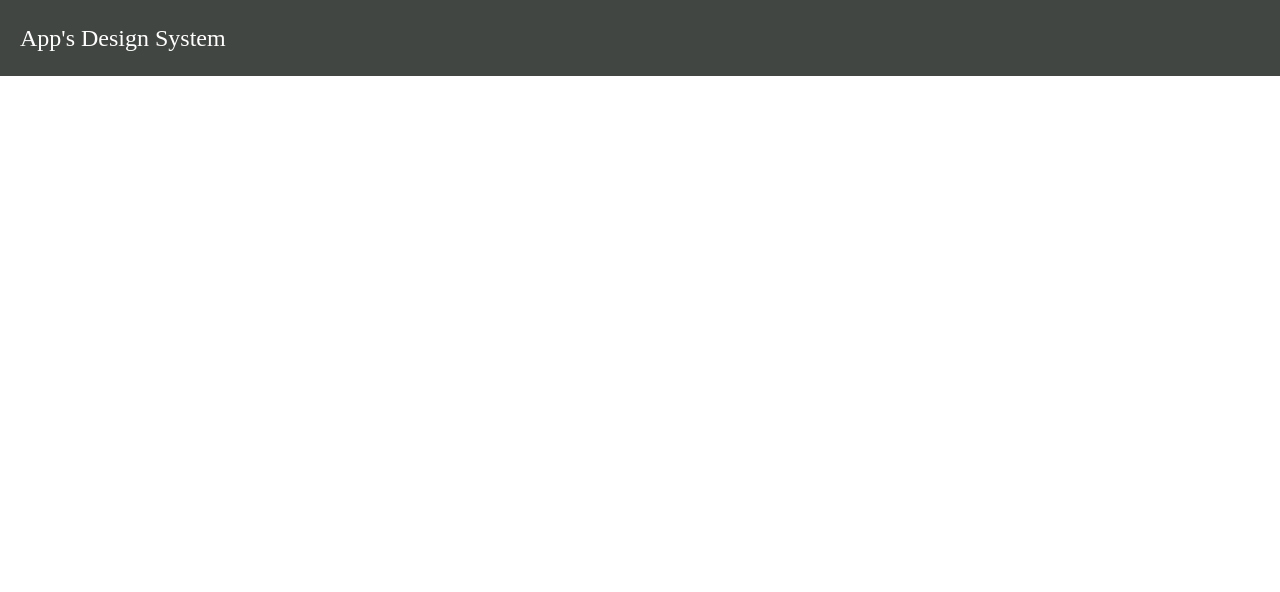
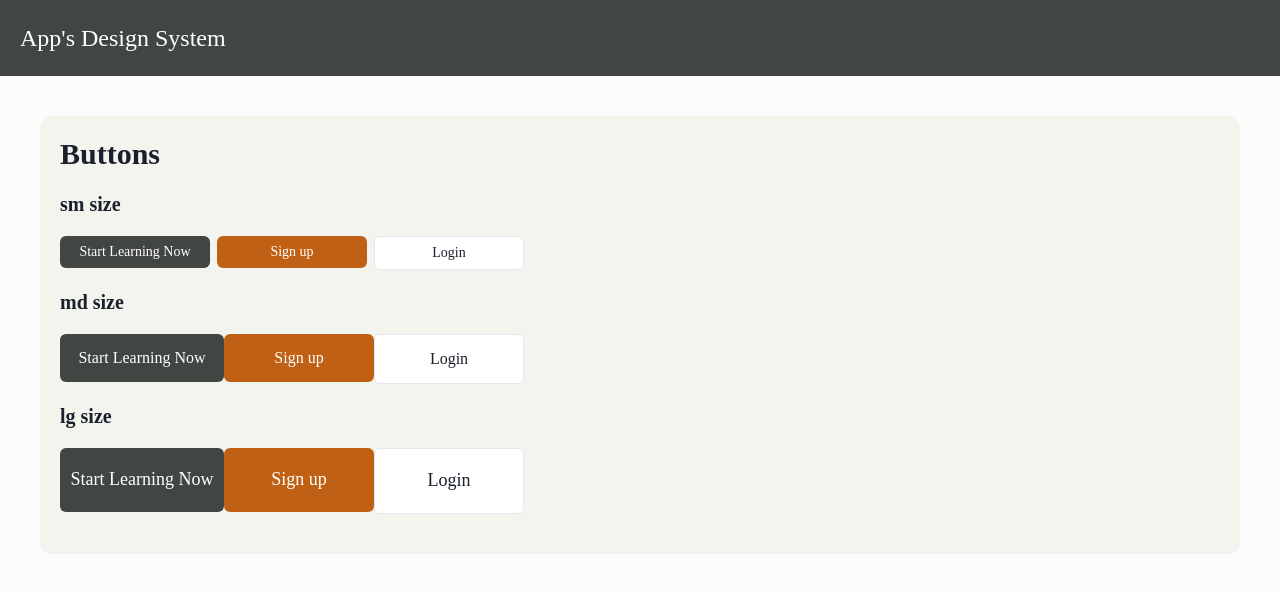
Before and after one commit to napatwongchr/cc8-offline-react-app, a React (Create React App) app in the folder my-app/: page /design-system in a window 1280 px wide. Shown: the top 592 px of the page. Built offline with nearby package versions, Linux system fonts and the light colour scheme; a web font is replaced by a local one.

Commit message:
customise button style

```diff
--- /dev/null
+++ b/my-app/src/components/DesignSystem/Buttons.js
@@ -0,0 +1,54 @@
+import { Button, Box, Flex, Heading } from "@chakra-ui/react";
+
+function Buttons() {
+  return (
+    <Flex direction="column" bg="muted.300" p="5" borderRadius="xl" mb="5">
+      <Heading as="h1" size="lg" mb="5">
+        Buttons
+      </Heading>
+
+      <Box mb="5">
+        <Heading as="h2" size="md" mb="5">
+          sm size
+        </Heading>
+        <Flex justify="space-between" width="40%">
+          <Button size="sm">Start Learning Now</Button>
+          <Button size="sm" variant="secondary">
+            Sign up
+          </Button>
+          <Button size="sm" variant="outline">
+            Login
+          </Button>
+        </Flex>
+      </Box>
+
+      <Box mb="5">
+        <Heading as="h2" size="md" mb="5">
+          md size
+        </Heading>
+        <Flex justify="space-between" width="40%">
+          <Button>Start Learning Now</Button>
+          <Button variant="secondary">Sign up</Button>
+          <Button variant="outline">Login</Button>
+        </Flex>
+      </Box>
+
+      <Box mb="5">
+        <Heading as="h2" size="md" mb="5">
+          lg size
+        </Heading>
+        <Flex justify="space-between" width="40%">
+          <Button size="lg">Start Learning Now</Button>
+          <Button size="lg" variant="secondary">
+            Sign up
+          </Button>
+          <Button size="lg" variant="outline">
+            Login
+          </Button>
+        </Flex>
+      </Box>
+    </Flex>
+  );
+}
+
+export default Buttons;
--- a/my-app/src/pages/DesignSystemPage.js
+++ b/my-app/src/pages/DesignSystemPage.js
@@ -1,10 +1,14 @@
 import { Box } from "@chakra-ui/react";
+import Buttons from "../components/DesignSystem/Buttons";
 
 function DesignSystemPage() {
   return (
-    <Box>
-      <Box bg="brand.200" color="white" p="5" fontSize="2xl">
+    <Box bg="muted.200" minH="100vh">
+      <Box bg="primary.200" color="white" p="5" fontSize="2xl">
         App's Design System
+      </Box>
+      <Box p="10">
+        <Buttons />
       </Box>
     </Box>
   );
--- /dev/null
+++ b/my-app/src/styles/Button.js
@@ -0,0 +1,56 @@
+const Button = {
+  baseStyle: {
+    fontWeight: "400",
+  },
+  sizes: {
+    sm: {
+      minWidth: "150px",
+      fontSize: "sm",
+      padding: "4",
+    },
+    md: {
+      minWidth: "150px",
+      fontSize: "md",
+      padding: "6",
+    },
+    lg: { fontSize: "lg", padding: "8", minWidth: "150px" },
+  },
+  variants: {
+    primary: {
+      bg: "primary.200",
+      color: "white",
+      ":hover": {
+        bg: "primary.100",
+      },
+      ":focus": {
+        boxShadow: "none",
+      },
+    },
+    secondary: {
+      bg: "secondary",
+      color: "white",
+      ":hover": {
+        bg: "highlight.100",
+      },
+      ":focus": {
+        boxShadow: "none",
+      },
+    },
+    outline: {
+      bg: "muted.100",
+      ":hover": {
+        color: "white",
+        bg: "highlight.100",
+      },
+      ":focus": {
+        boxShadow: "none",
+      },
+    },
+  },
+  defaultProps: {
+    size: "md",
+    variant: "primary",
+  },
+};
+
+export default Button;
--- a/my-app/src/styles/theme.js
+++ b/my-app/src/styles/theme.js
@@ -1,14 +1,14 @@
 import { extendTheme } from "@chakra-ui/react";
-
+import Button from "./Button";
 export const theme = extendTheme({
   colors: {
     text: "#424642",
-    brand: {
+    primary: {
       200: "#424642",
       100: "#536162",
     },
+    secondary: "#C06014",
     highlight: {
-      200: "#C06014",
       100: "#F27B19",
     },
     muted: {
@@ -21,4 +21,7 @@ export const theme = extendTheme({
     heading: "Prompt",
     body: "Prompt",
   },
+  components: {
+    Button,
+  },
 });
```
